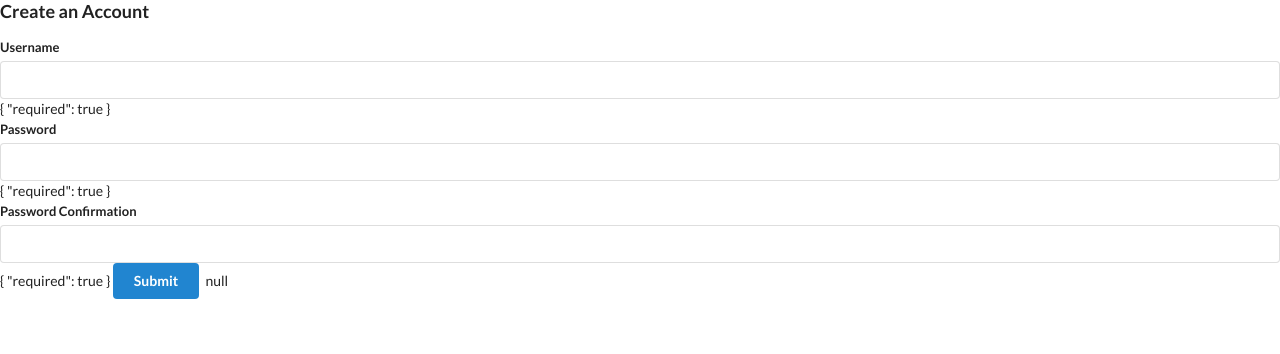
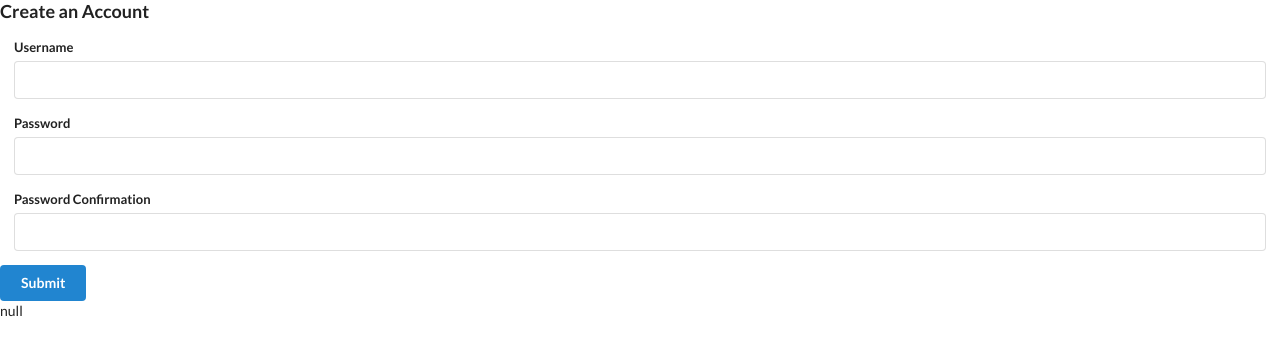
Before and after one commit to varungarg2796/emailApp, an Angular app: page /signup in a window 1280 px wide. Shown: the top 354 px of the page. Built offline with nearby package versions, Linux system fonts and the light colour scheme.

Commit message:
more error handling and styling

```diff
--- a/src/app/auth/signup/signup.component.css
+++ b/src/app/auth/signup/signup.component.css
@@ -0,0 +1,7 @@
+.basic.label{
+    margin-bottom: 0.5em;
+}
+
+button {
+    margin-bottom: 0.5em;
+}
--- a/src/app/auth/signup/signup.component.html
+++ b/src/app/auth/signup/signup.component.html
@@ -1,16 +1,23 @@
 <h3>Create an Account</h3>
 
 <form class="ui form" [formGroup] = "authForm">
-    <app-input label="Username" [control] = "authForm.get('username')"></app-input>
-    {{ authForm.get('username').errors | json }}
+    <app-input inputType= "text" label="Username" [control] = "authForm.get('username')"></app-input>
 
-    <app-input label="Password" [control] = "authForm.get('password')"></app-input>
-    {{ authForm.get('password').errors | json }}
+    <app-input inputType= "password" label="Password" [control] = "authForm.get('password')"></app-input>
 
-    <app-input label="Password Confirmation" [control] = "authForm.get('passwordConfirmation')"></app-input>
-    {{ authForm.get('passwordConfirmation').errors | json }}
+    <app-input inputType= "password"  label="Password Confirmation" [control] = "authForm.get('passwordConfirmation')"></app-input>
 
-    <button class="ui submit button primary"> Submit</button>
+    <div *ngIf= "authForm.get('password').touched
+        && authForm.get('passwordConfirmation').touched
+        && authForm.errors " class="ui red basic label" >
+        <p *ngIf= "authForm.errors.passwordsDontMatch">
+            Password and password confirmation must match
+        </p>
+    </div>
+
+    <div>
+        <button class="ui submit button primary"> Submit</button>
+    </div>
     {{ authForm.errors | json }}
 
 </form>
--- a/src/app/shared/input/input.component.css
+++ b/src/app/shared/input/input.component.css
@@ -0,0 +1,4 @@
+:host {
+    display: block;
+    margin: 1em;
+}
--- a/src/app/shared/input/input.component.html
+++ b/src/app/shared/input/input.component.html
@@ -1,6 +1,6 @@
 <div class="field">
     <label> {{label}} </label>
-    <input [formControl]="control" />
+    <input [type]= "inputType" [formControl]= "control" />
     <div *ngIf ="showErrors()" class="ui pointing red basic label">
         <p *ngIf= "control.errors.required">
             Value is required
--- a/src/app/shared/input/input.component.ts
+++ b/src/app/shared/input/input.component.ts
@@ -10,6 +10,7 @@
 
   @Input() label: string;
   @Input() control: FormControl;
+  @Input() inputType: string;
 
   constructor() { }
 
```
